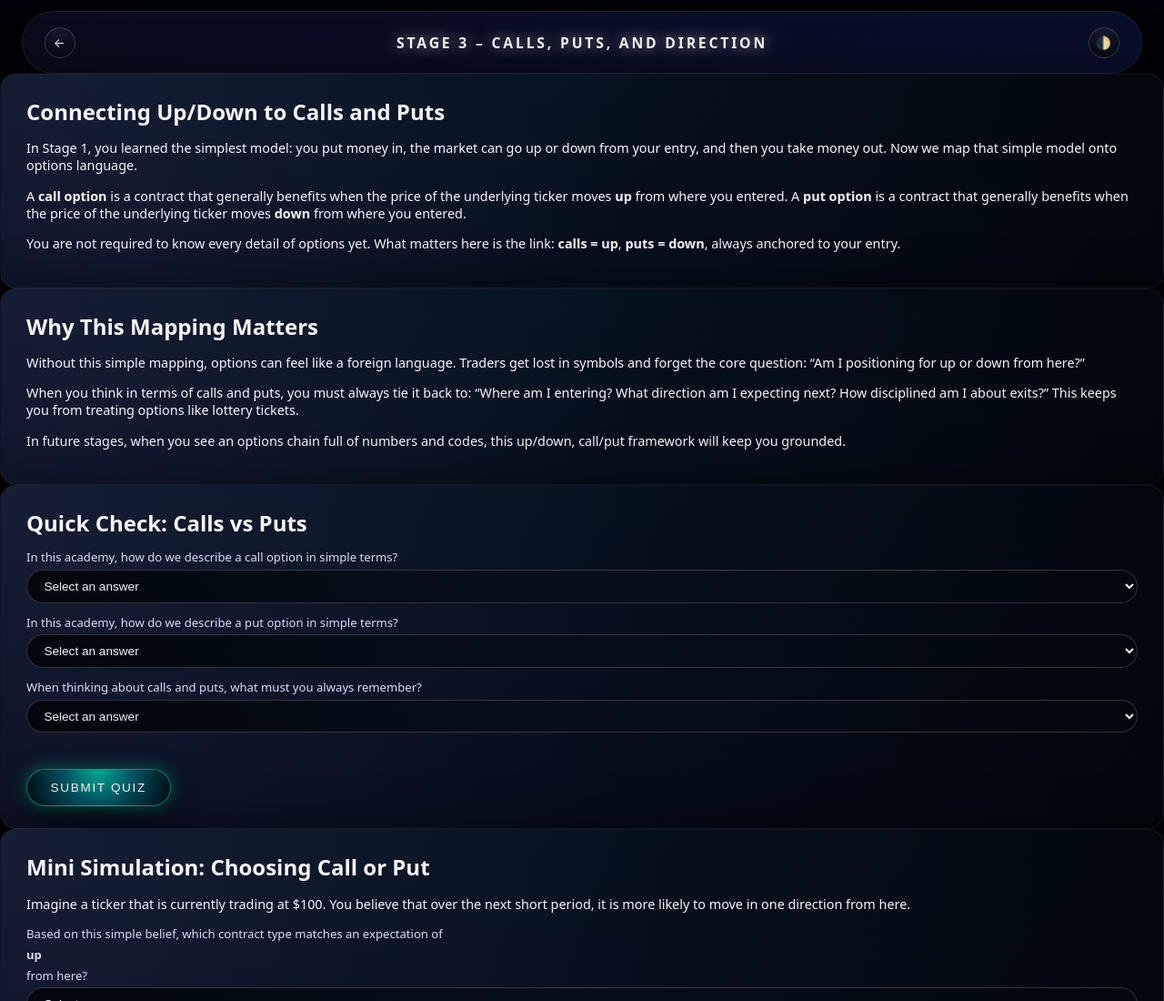
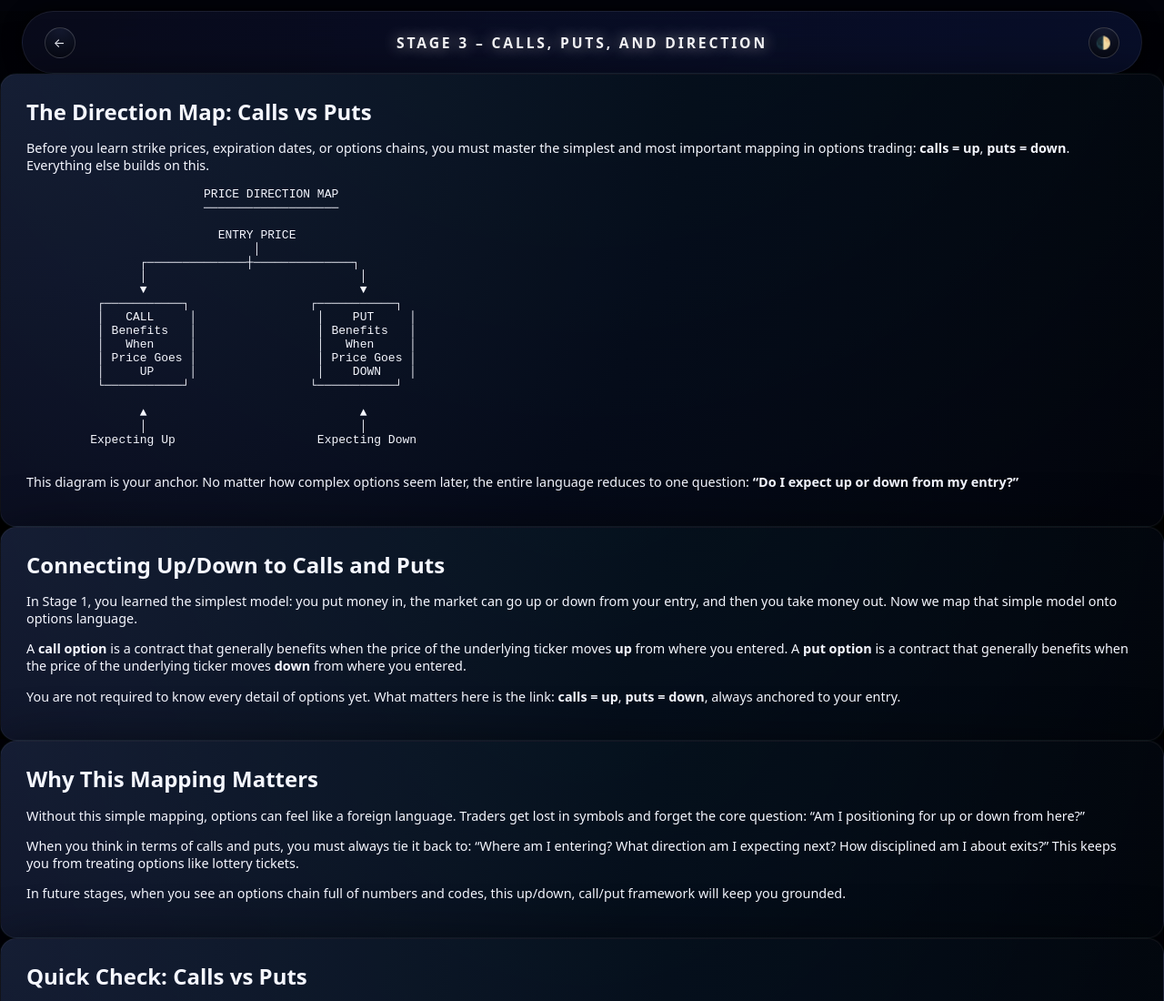
Before and after one commit to boardwalkclay1/Trade_Alive, a plain HTML site: page lessons/lesson-3.html in a window 1280 px wide. Shown: the top 1100 px of the page at 91% size. Drawn offline with Linux system fonts and the light colour scheme.

Commit message:
Update lesson-3.html

```diff
--- a/lessons/lesson-3.html
+++ b/lessons/lesson-3.html
@@ -15,6 +15,46 @@
   </header>
 
   <main class="main-content">
+
+    <!-- NEW CALL/PUT DIRECTION DIAGRAM -->
+    <section class="card">
+      <h2 class="section-title">The Direction Map: Calls vs Puts</h2>
+
+      <p>
+        Before you learn strike prices, expiration dates, or options chains, you must master the
+        simplest and most important mapping in options trading: <strong>calls = up</strong>,
+        <strong>puts = down</strong>. Everything else builds on this.
+      </p>
+
+      <pre class="diagram">
+                         PRICE DIRECTION MAP
+                         ───────────────────
+
+                           ENTRY PRICE
+                                │
+                ┌──────────────┼──────────────┐
+                │                              │
+                ▼                              ▼
+          ┌───────────┐                 ┌───────────┐
+          │   CALL     │                 │    PUT     │
+          │ Benefits   │                 │ Benefits   │
+          │   When     │                 │   When     │
+          │ Price Goes │                 │ Price Goes │
+          │     UP     │                 │    DOWN    │
+          └───────────┘                 └───────────┘
+
+                ▲                              ▲
+                │                              │
+         Expecting Up                    Expecting Down
+      </pre>
+
+      <p>
+        This diagram is your anchor. No matter how complex options seem later, the entire
+        language reduces to one question: <strong>“Do I expect up or down from my entry?”</strong>
+      </p>
+    </section>
+
+    <!-- ORIGINAL SECTION 1 (ENHANCED) -->
     <section class="card">
       <h2 class="section-title">Connecting Up/Down to Calls and Puts</h2>
       <p>
@@ -34,6 +74,7 @@
       </p>
     </section>
 
+    <!-- ORIGINAL SECTION 2 (ENHANCED) -->
     <section class="card">
       <h2 class="section-title">Why This Mapping Matters</h2>
       <p>
@@ -51,7 +92,7 @@
       </p>
     </section>
 
-    <!-- Quiz -->
+    <!-- QUIZ -->
     <section class="card">
       <h2 class="section-title">Quick Check: Calls vs Puts</h2>
       <form id="lesson3-quiz" class="form">
@@ -97,7 +138,7 @@
       </form>
     </section>
 
-    <!-- Mini call/put simulation -->
+    <!-- SIMULATION -->
     <section class="card">
       <h2 class="section-title">Mini Simulation: Choosing Call or Put</h2>
       <p>
@@ -131,6 +172,7 @@
         </div>
       </form>
     </section>
+
   </main>
 
   <script src="../app.js"></script>
```
